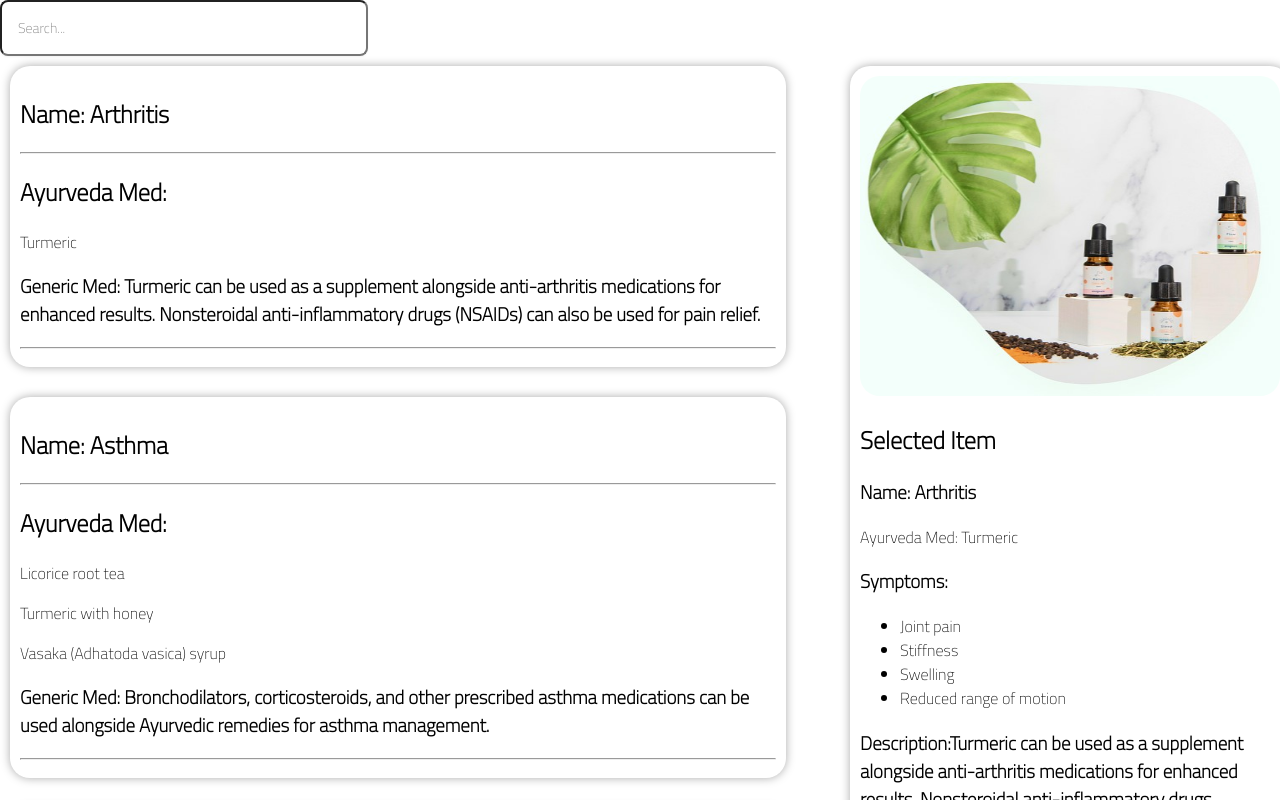
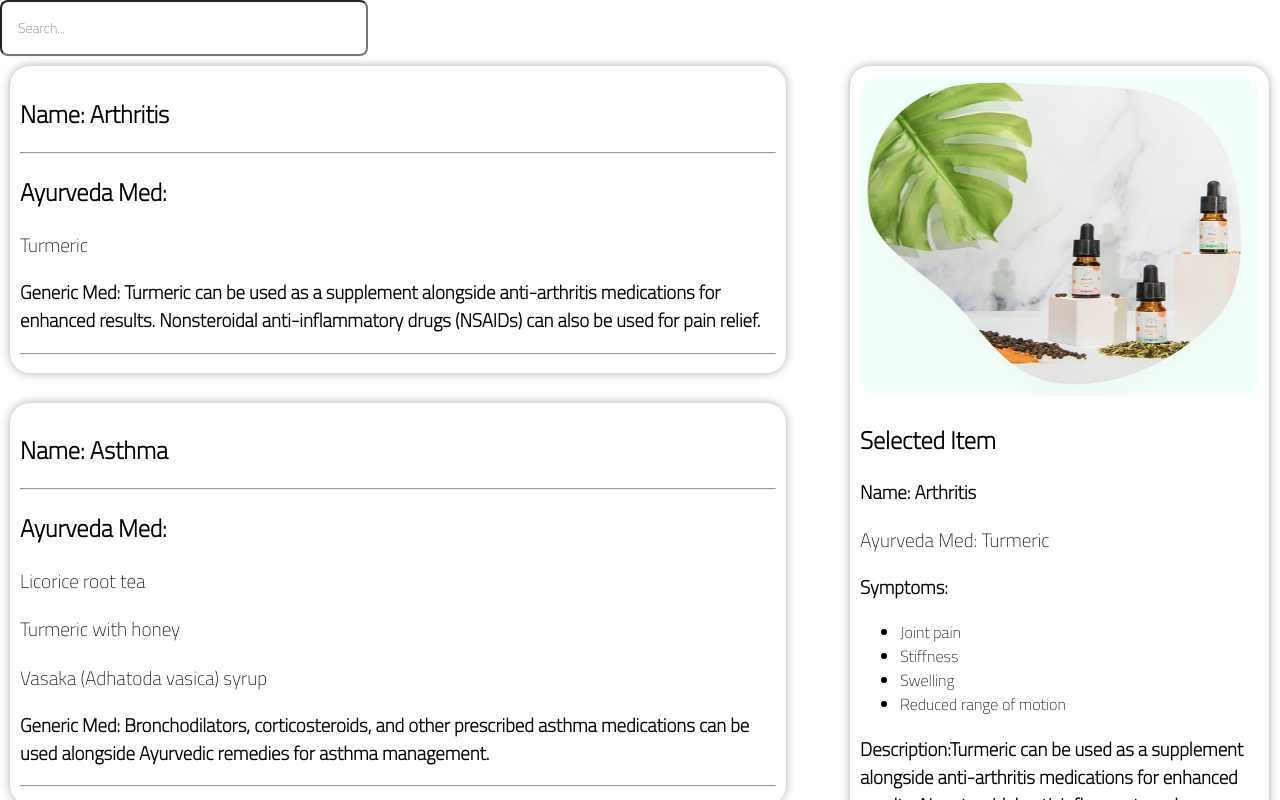
Before and after one commit to vighneshadelkar/NFC_TwistedTerminal, a React (Create React App) app in the folder client/: page /dis in a window 1280 px wide. Both pictures are taken after a click on the element 420 px from the left and 216 px from the top of the page. Shown: the top 800 px of the page. Built offline with nearby package versions, Linux system fonts and the light colour scheme; a web font is replaced by a local one.

Commit message:
cards css changes

```diff
--- a/client/src/components/Card/Card1.css
+++ b/client/src/components/Card/Card1.css
@@ -4,7 +4,6 @@
     background-color: white;
     box-shadow: 0px 0px 10px rgb(170, 170, 170);
     width: 100%;
-
 }
 
 .cardContainer{
--- a/client/src/components/Rightbar/Rightbar.css
+++ b/client/src/components/Rightbar/Rightbar.css
@@ -12,5 +12,9 @@
 }
 
 .card2{
-    width: 100%;
+    border-radius: 20px;
+    padding: 10px;
+    background-color: white;
+    box-shadow: 0px 0px 10px rgb(170, 170, 170);
+    width: 95%;
 }
--- a/client/src/components/Rightbar/Rightbar.jsx
+++ b/client/src/components/Rightbar/Rightbar.jsx
@@ -7,7 +7,7 @@ const Rightbar = ({ selectedItem }) => {
   return (
     <div className="rightbar">
       {selectedItem ? (
-        <div className="card">
+        <div className="card2">
           <img src={Homeimg} alt="" className="rightbarImg" />
           <h2>Selected Item</h2>
           <div className="selectedItem">
--- a/client/src/index.css
+++ b/client/src/index.css
@@ -3,6 +3,10 @@
 font-family: 'Roboto', sans-serif;
 font-family: 'Titillium Web', sans-serif;
 
+}
+
+p{
+  font-size: larger;
 }
 body {
   margin: 0;
```
